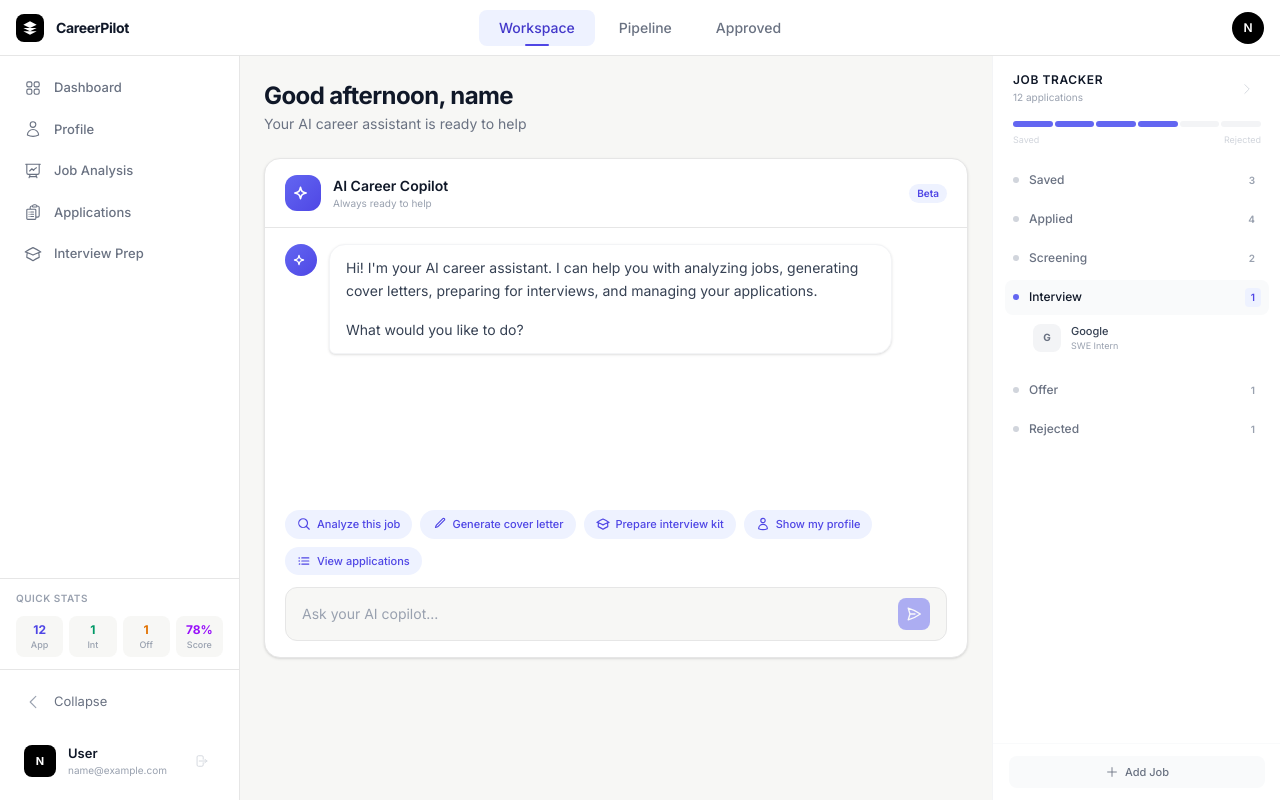
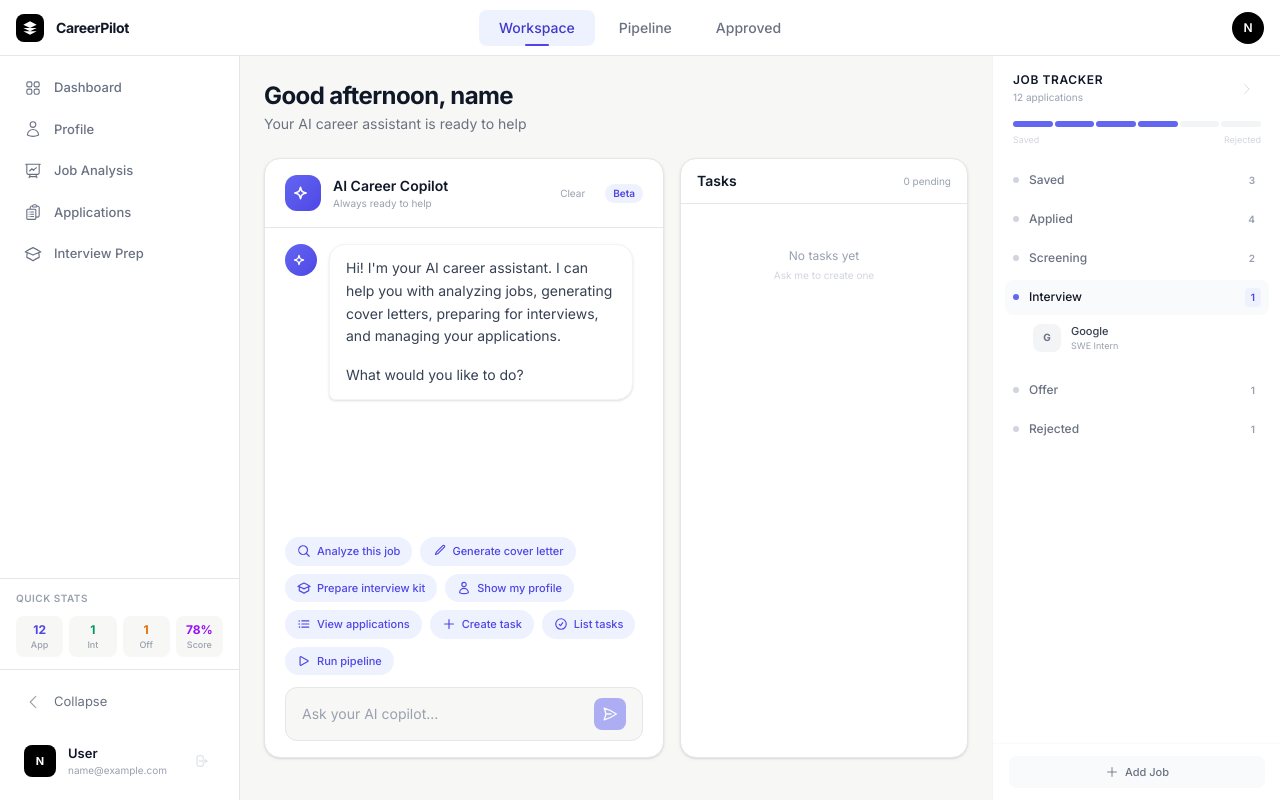
Before and after one commit to bhuwanb23/career_pilot, a React (Vite) app in the folder frontend/: page /workspace in a window 1280 px wide. Built offline with nearby package versions, Linux system fonts and the light colour scheme; sample sign-in values are in the browser's storage.

Commit message:
feat: enhance AgentChat with chat history, task sidebar, pipeline support, and more suggestion chips

```diff
--- a/frontend/src/components/agent/AgentChat.jsx
+++ b/frontend/src/components/agent/AgentChat.jsx
@@ -2,7 +2,10 @@ import { useState, useRef, useEffect } from "react";
 import AgentMessage from "./AgentMessage";
 import ToolCard from "./ToolCard";
 import ThinkingIndicator from "./ThinkingIndicator";
+import TaskCard from "./TaskCard";
+import ActionCard from "./ActionCard";
 import { processMessage, getToolDefinitions } from "../../services/agentEngine";
+import { getTasks, completeTask, deleteTask, getChatHistory, addChatMessage, clearChatHistory } from "../../services/taskStore";
 
 const suggestions = [
   { text: "Analyze this job", icon: "search" },
@@ -10,49 +13,46 @@ const suggestions = [
   { text: "Prepare interview kit", icon: "book" },
   { text: "Show my profile", icon: "user" },
   { text: "View applications", icon: "list" },
+  { text: "Create task", icon: "plus" },
+  { text: "List tasks", icon: "checklist" },
+  { text: "Run pipeline", icon: "play" },
 ];
 
 const suggestionIcons = {
-  search: (
-    <svg className="w-3.5 h-3.5" fill="none" viewBox="0 0 24 24" stroke="currentColor" strokeWidth={2}>
-      <path strokeLinecap="round" strokeLinejoin="round" d="M21 21l-5.197-5.197m0 0A7.5 7.5 0 105.196 5.196a7.5 7.5 0 0010.607 10.607z" />
-    </svg>
-  ),
-  edit: (
-    <svg className="w-3.5 h-3.5" fill="none" viewBox="0 0 24 24" stroke="currentColor" strokeWidth={2}>
-      <path strokeLinecap="round" strokeLinejoin="round" d="M16.862 4.487l1.687-1.688a1.875 1.875 0 112.652 2.652L10.582 16.07a4.5 4.5 0 01-1.897 1.13L6 18l.8-2.685a4.5 4.5 0 011.13-1.897l8.932-8.931z" />
-    </svg>
-  ),
-  book: (
-    <svg className="w-3.5 h-3.5" fill="none" viewBox="0 0 24 24" stroke="currentColor" strokeWidth={2}>
-      <path strokeLinecap="round" strokeLinejoin="round" d="M4.26 10.147a60.438 60.438 0 00-.491 6.347A48.62 48.62 0 0112 20.904a48.62 48.62 0 018.232-4.41 60.46 60.46 0 00-.491-6.347m-15.482 0a50.636 50.636 0 00-2.658-.813A59.906 59.906 0 0112 3.493a59.903 59.903 0 0110.399 5.84c-.896.248-1.783.52-2.658.814m-15.482 0A50.717 50.717 0 0112 13.489a50.702 50.702 0 017.74-3.342" />
-    </svg>
-  ),
-  user: (
-    <svg className="w-3.5 h-3.5" fill="none" viewBox="0 0 24 24" stroke="currentColor" strokeWidth={2}>
-      <path strokeLinecap="round" strokeLinejoin="round" d="M15.75 6a3.75 3.75 0 11-7.5 0 3.75 3.75 0 017.5 0zM4.501 20.118a7.5 7.5 0 0114.998 0A17.933 17.933 0 0112 21.75c-2.676 0-5.216-.584-7.499-1.632z" />
-    </svg>
-  ),
-  list: (
-    <svg className="w-3.5 h-3.5" fill="none" viewBox="0 0 24 24" stroke="currentColor" strokeWidth={2}>
-      <path strokeLinecap="round" strokeLinejoin="round" d="M8.25 6.75h12M8.25 12h12m-12 5.25h12M3.75 6.75h.007v.008H3.75V6.75zm.375 0a.375.375 0 11-.75 0 .375.375 0 01.75 0zM3.75 12h.007v.008H3.75V12zm.375 0a.375.375 0 11-.75 0 .375.375 0 01.75 0zm.375 5.25h.007v.008H3.75v-.008zm.375 0a.375.375 0 11-.75 0 .375.375 0 01.75 0z" />
-    </svg>
-  ),
+  search: <svg className="w-3.5 h-3.5" fill="none" viewBox="0 0 24 24" stroke="currentColor" strokeWidth={2}><path strokeLinecap="round" strokeLinejoin="round" d="M21 21l-5.197-5.197m0 0A7.5 7.5 0 105.196 5.196a7.5 7.5 0 0010.607 10.607z" /></svg>,
+  edit: <svg className="w-3.5 h-3.5" fill="none" viewBox="0 0 24 24" stroke="currentColor" strokeWidth={2}><path strokeLinecap="round" strokeLinejoin="round" d="M16.862 4.487l1.687-1.688a1.875 1.875 0 112.652 2.652L10.582 16.07a4.5 4.5 0 01-1.897 1.13L6 18l.8-2.685a4.5 4.5 0 011.13-1.897l8.932-8.931z" /></svg>,
+  book: <svg className="w-3.5 h-3.5" fill="none" viewBox="0 0 24 24" stroke="currentColor" strokeWidth={2}><path strokeLinecap="round" strokeLinejoin="round" d="M4.26 10.147a60.438 60.438 0 00-.491 6.347A48.62 48.62 0 0112 20.904a48.62 48.62 0 018.232-4.41 60.46 60.46 0 00-.491-6.347m-15.482 0a50.636 50.636 0 00-2.658-.813A59.906 59.906 0 0112 3.493a59.903 59.903 0 0110.399 5.84c-.896.248-1.783.52-2.658.814m-15.482 0A50.717 50.717 0 0112 13.489a50.702 50.702 0 017.74-3.342" /></svg>,
+  user: <svg className="w-3.5 h-3.5" fill="none" viewBox="0 0 24 24" stroke="currentColor" strokeWidth={2}><path strokeLinecap="round" strokeLinejoin="round" d="M15.75 6a3.75 3.75 0 11-7.5 0 3.75 3.75 0 017.5 0zM4.501 20.118a7.5 7.5 0 0114.998 0A17.933 17.933 0 0112 21.75c-2.676 0-5.216-.584-7.499-1.632z" /></svg>,
+  list: <svg className="w-3.5 h-3.5" fill="none" viewBox="0 0 24 24" stroke="currentColor" strokeWidth={2}><path strokeLinecap="round" strokeLinejoin="round" d="M8.25 6.75h12M8.25 12h12m-12 5.25h12M3.75 6.75h.007v.008H3.75V6.75zm.375 0a.375.375 0 11-.75 0 .375.375 0 01.75 0zM3.75 12h.007v.008H3.75V12zm.375 0a.375.375 0 11-.75 0 .375.375 0 01.75 0zm.375 5.25h.007v.008H3.75v-.008zm.375 0a.375.375 0 11-.75 0 .375.375 0 01.75 0z" /></svg>,
+  plus: <svg className="w-3.5 h-3.5" fill="none" viewBox="0 0 24 24" stroke="currentColor" strokeWidth={2}><path strokeLinecap="round" strokeLinejoin="round" d="M12 4.5v15m7.5-7.5h-15" /></svg>,
+  checklist: <svg className="w-3.5 h-3.5" fill="none" viewBox="0 0 24 24" stroke="currentColor" strokeWidth={2}><path strokeLinecap="round" strokeLinejoin="round" d="M9 12.75L11.25 15 15 9.75M21 12a9 9 0 11-18 0 9 9 0 0118 0z" /></svg>,
+  play: <svg className="w-3.5 h-3.5" fill="none" viewBox="0 0 24 24" stroke="currentColor" strokeWidth={2}><path strokeLinecap="round" strokeLinejoin="round" d="M5.25 5.653c0-.856.917-1.398 1.667-.986l11.54 6.348a1.125 1.125 0 0 1 0 1.971l-11.54 6.347a1.125 1.125 0 0 1-1.667-.985V5.653z" /></svg>,
 };
 
 export default function AgentChat() {
-  const [messages, setMessages] = useState([
-    {
+  const [messages, setMessages] = useState([]);
+  const [tasks, setTasks] = useState([]);
+  const [input, setInput] = useState("");
+  const [isProcessing, setIsProcessing] = useState(false);
+  const [showTasks, setShowTasks] = useState(false);
+  const [activePanel, setActivePanel] = useState("chat");
+  const messagesEndRef = useRef(null);
+  const inputRef = useRef(null);
+
+  useEffect(() => {
+    const savedHistory = getChatHistory();
+    if (savedHistory.length > 0) {
+      setMessages(savedHistory);
+    } else {
+      setMessages([{
         id: 1,
         type: "response",
         content: "Hi! I'm your AI career assistant. I can help you with analyzing jobs, generating cover letters, preparing for interviews, and managing your applications.\n\nWhat would you like to do?",
         isUser: false,
-    },
-  ]);
-  const [input, setInput] = useState("");
-  const [isProcessing, setIsProcessing] = useState(false);
-  const messagesEndRef = useRef(null);
-  const inputRef = useRef(null);
+      }]);
+    }
+    setTasks(getTasks());
+  }, []);
 
   const scrollToBottom = () => {
     messagesEndRef.current?.scrollIntoView({ behavior: "smooth" });
@@ -74,6 +74,7 @@ export default function AgentChat() {
     };
 
     setMessages((prev) => [...prev, userMessage]);
+    addChatMessage(userMessage);
     setInput("");
     setIsProcessing(true);
 
@@ -98,9 +99,18 @@ export default function AgentChat() {
             )
           );
         } else if (event.type === "response") {
+          const responseMsg = { id: Date.now() + Math.random(), type: "response", content: event.content, isUser: false };
           setMessages((prev) => [
             ...prev.filter((m) => m.type !== "thinking"),
-            { id: Date.now() + Math.random(), type: "response", content: event.content, isUser: false },
+            responseMsg,
+          ]);
+          addChatMessage(responseMsg);
+        } else if (event.type === "task_created") {
+          setTasks(getTasks());
+        } else if (event.type === "pipeline_start") {
+          setMessages((prev) => [
+            ...prev,
+            { id: Date.now() + Math.random(), type: "action", actionType: "pipeline", steps: event.steps },
           ]);
         }
       }
@@ -114,6 +124,26 @@ export default function AgentChat() {
     }
   };
 
+  const handleToggleTask = (taskId) => {
+    completeTask(taskId);
+    setTasks(getTasks());
+  };
+
+  const handleDeleteTask = (taskId) => {
+    deleteTask(taskId);
+    setTasks(getTasks());
+  };
+
+  const handleClearHistory = () => {
+    clearChatHistory();
+    setMessages([{
+      id: Date.now(),
+      type: "response",
+      content: "Chat history cleared. How can I help you?",
+      isUser: false,
+    }]);
+  };
+
   const handleKeyDown = (e) => {
     if (e.key === "Enter" && !e.shiftKey) {
       e.preventDefault();
@@ -122,7 +152,9 @@ export default function AgentChat() {
   };
 
   return (
-    <div className="bg-white rounded-2xl border border-figma-hairline shadow-sm flex flex-col h-[500px]">
+    <div className="flex gap-4 h-[600px]">
+      {/* Main Chat Area */}
+      <div className="flex-1 bg-white rounded-2xl border border-figma-hairline shadow-sm flex flex-col">
         {/* Header */}
         <div className="px-5 py-4 border-b border-figma-hairline flex items-center gap-3 flex-shrink-0">
           <div className="w-9 h-9 rounded-xl bg-gradient-to-br from-brand-500 to-brand-600 flex items-center justify-center">
@@ -130,11 +162,14 @@ export default function AgentChat() {
               <path strokeLinecap="round" strokeLinejoin="round" d="M9.813 15.904 9 18.75l-.813-2.846a4.5 4.5 0 0 0-3.09-3.09L2.25 12l2.846-.813a4.5 4.5 0 0 0 3.09-3.09L9 5.25l.813 2.846a4.5 4.5 0 0 0 3.09 3.09L15.75 12l-2.846.813a4.5 4.5 0 0 0-3.09 3.09Z" />
             </svg>
           </div>
-        <div>
+          <div className="flex-1">
             <h3 className="text-sm font-semibold text-gray-900">AI Career Copilot</h3>
             <p className="text-[10px] text-gray-400">Always ready to help</p>
           </div>
-        <span className="ml-auto px-2 py-0.5 bg-brand-50 text-brand-600 text-[10px] font-semibold rounded-full">Beta</span>
+          <button onClick={handleClearHistory} className="text-[10px] text-gray-400 hover:text-gray-600 transition-all-smooth px-2 py-1 rounded-lg hover:bg-figma-surface">
+            Clear
+          </button>
+          <span className="px-2 py-0.5 bg-brand-50 text-brand-600 text-[10px] font-semibold rounded-full">Beta</span>
         </div>
 
         {/* Messages */}
@@ -146,6 +181,16 @@ export default function AgentChat() {
             if (msg.type === "tool") {
               const tools = getToolDefinitions();
               return <ToolCard key={msg.id} tool={tools[msg.tool]} status={msg.status} description={msg.description} />;
+            }
+            if (msg.type === "action" && msg.actionType === "pipeline") {
+              return (
+                <ActionCard
+                  key={msg.id}
+                  type="info"
+                  title="Pipeline Started"
+                  message={`Executing ${msg.steps.length} steps: ${msg.steps.join(" → ")}`}
+                />
+              );
             }
             return <AgentMessage key={msg.id} content={msg.content} isUser={msg.isUser} />;
           })}
@@ -192,5 +237,31 @@ export default function AgentChat() {
           </div>
         </div>
       </div>
+
+      {/* Tasks Sidebar */}
+      <div className="w-72 bg-white rounded-2xl border border-figma-hairline shadow-sm flex flex-col flex-shrink-0">
+        <div className="px-4 py-3 border-b border-figma-hairline flex items-center justify-between">
+          <h3 className="text-sm font-semibold text-gray-900">Tasks</h3>
+          <span className="text-[10px] text-gray-400">{tasks.filter((t) => !t.completed).length} pending</span>
+        </div>
+        <div className="flex-1 overflow-y-auto p-3 space-y-2">
+          {tasks.length === 0 ? (
+            <div className="text-center py-8">
+              <p className="text-xs text-gray-400">No tasks yet</p>
+              <p className="text-[10px] text-gray-300 mt-1">Ask me to create one</p>
+            </div>
+          ) : (
+            tasks.map((task) => (
+              <TaskCard
+                key={task.id}
+                task={task}
+                onToggle={handleToggleTask}
+                onDelete={handleDeleteTask}
+              />
+            ))
+          )}
+        </div>
+      </div>
+    </div>
   );
 }
```
Lines whose indentation alone changed are shown as unchanged.
